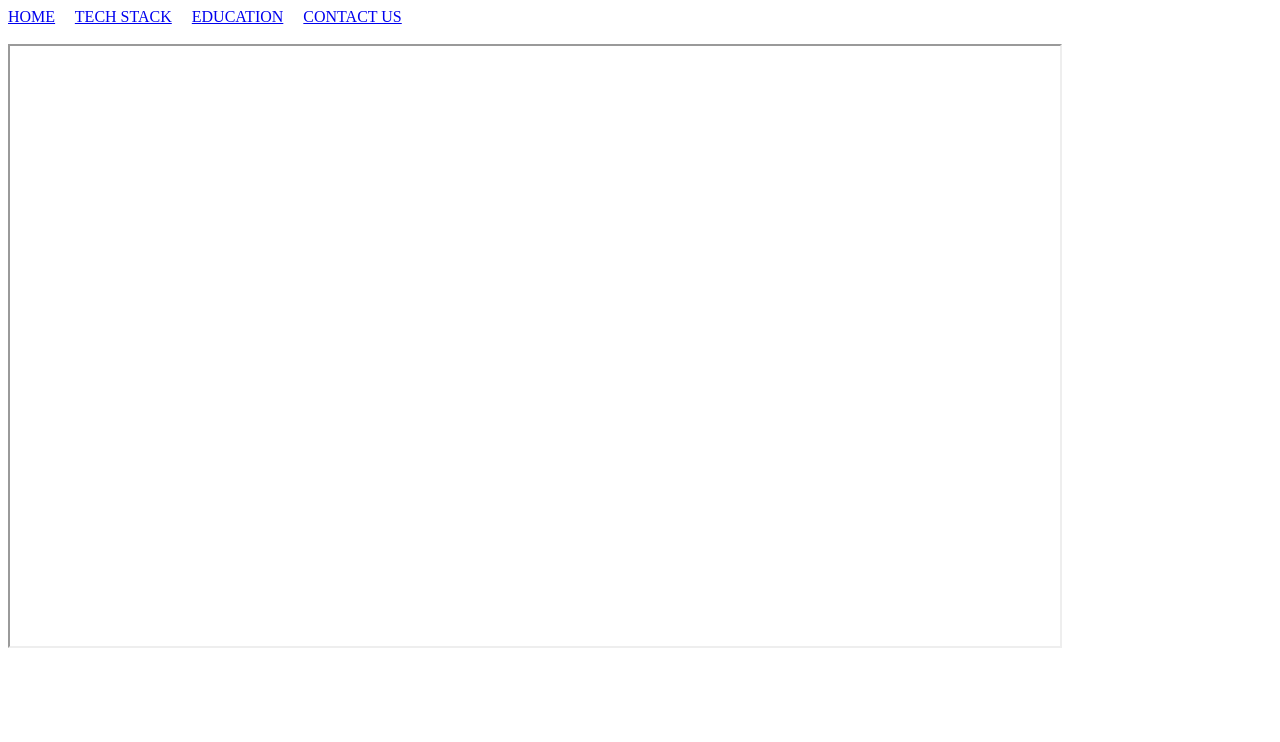
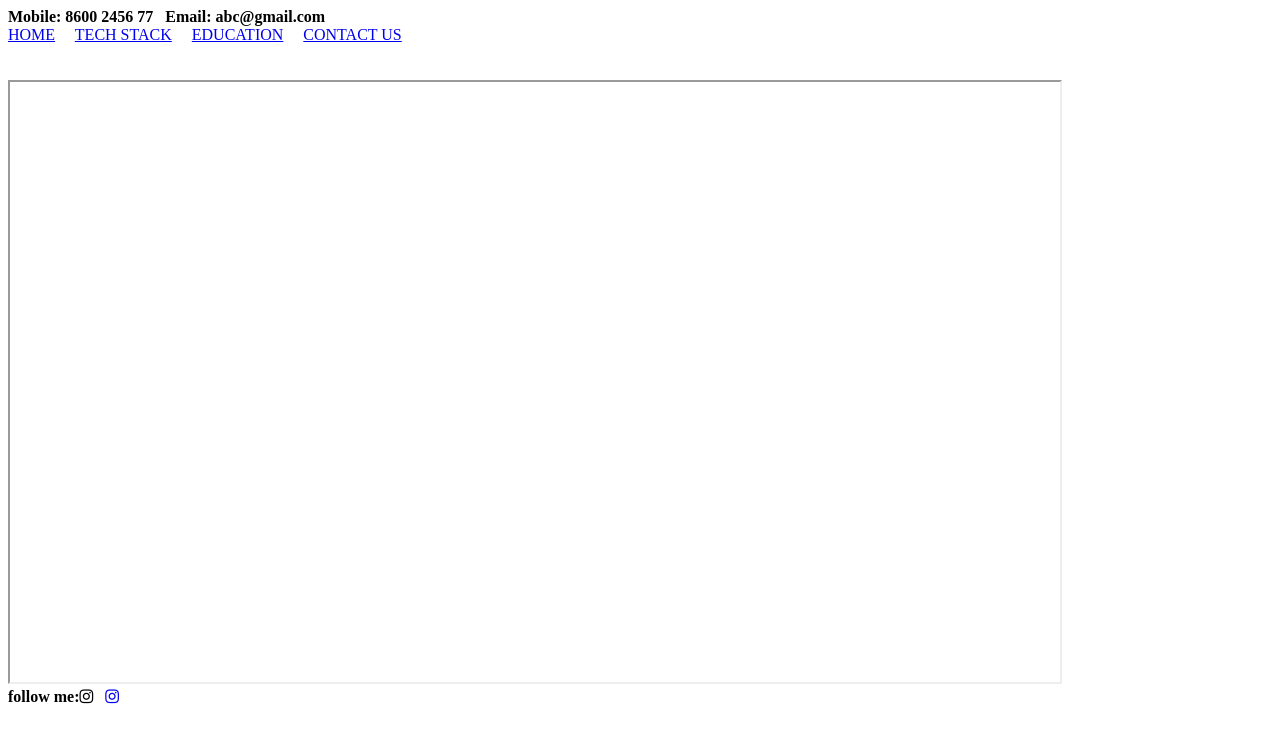
Before and after one commit to madhulikaayare/my-profile, a plain HTML site: page index.html in a window 1280 px wide. Drawn offline with Linux system fonts and the light colour scheme.

Commit message:
added header and footer
added header and footer

```diff
--- a/index.html
+++ b/index.html
@@ -2,15 +2,27 @@
 <html>
     <head>
         <title>Index</title>
+         <!-- CDN link -->
+         <link rel="stylesheet" href="https://cdnjs.cloudflare.com/ajax/libs/font-awesome/4.7.0/css/font-awesome.min.css">
     </head>
     <body>
+        <header>
+            <strong> Mobile: 8600 2456 77 </strong> &nbsp;
+            <strong> Email: abc@gmail.com </strong>
+        </header>
+        <nav>
         <a href="home.html" target="My Frame">HOME</a> &nbsp; &nbsp;
         <a href="techStack.html" target="My Frame">TECH STACK</a> &nbsp; &nbsp;
         <a href="myEducationaldetails.html" target="My Frame">EDUCATION</a> &nbsp; &nbsp;
         <a href="contactUs.html" target="My Frame">CONTACT US</a>
+        </nav>
         <br> <br>
         <iframe width="1050px" height="600px" name="My Frame">
 
         </iframe>
+        <footer>
+            <strong>follow me:</strong><i class="fa fa-instagram " aria-hidden="true"></i> &nbsp;
+            <a href="https://www.instagram.com/" target="_blank"> <i class="fa fa-instagram" aria-hidden="true"></i></a>
+        </footer>
     </body>
 </html>
```
Also changed, not shown: contactUs.html (+7 -0 lines).
